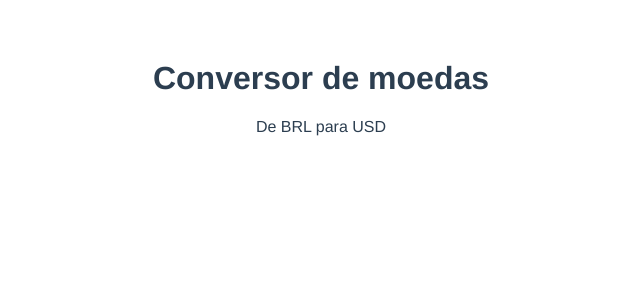
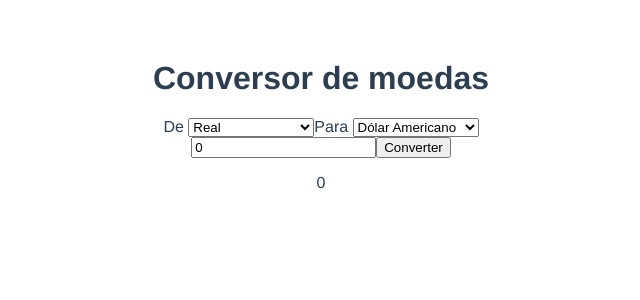
Before and after one commit to lukkanog/conversor-moedas, a Vue app: page / in a window 1280 px wide. Shown: the top 300 px of the page, without its empty margins (319-959 px from the left). Built offline with nearby package versions, Linux system fonts and the light colour scheme.

Commit message:
converting values

```diff
--- a/src/components/Conversor.vue
+++ /dev/null
@@ -1,21 +0,0 @@
-<template>
-    <div>
-        <p>De {{from}} para {{to}}</p>
-    </div>
-</template>
-
-<script>
-export default {
-    name: "Conversor",
-    data(){
-        return({
-            from: "BRL",
-            to: "USD"
-        })
-    }
-}
-</script>
-
-<style scoped>
-
-</style>
--- /dev/null
+++ b/src/components/Converter.vue
@@ -0,0 +1,73 @@
+<template>
+    <div class="converter">
+
+        <form v-on:submit.prevent v-on:change="convertValues">
+            <div>
+                <label for="base">De </label>
+                <select name="base" id="base" v-model="base">
+                    <option value="BRL">Real</option>
+                    <option value="USD">Dólar Americano</option>
+                    <option value="EUR">Euro</option>
+                    <option value="GBP">Libra Esterlina</option>
+                    <option value="CAD">Dólar Canadense</option>
+                    <option value="SEK">Coroa Sueca</option>
+                </select>
+
+                <label for="to">Para </label>
+                <select name="to" id="to" v-model="to">
+                    <option value="BRL">Real</option>
+                    <option value="USD">Dólar Americano</option>
+                    <option value="EUR">Euro</option>
+                    <option value="GBP">Libra Esterlina</option>
+                    <option value="CAD">Dólar Canadense</option>
+                    <option value="SEK">Coroa Sueca</option>
+            </select>
+            </div>
+
+            <input type="number" step=".01" v-model="initialValue">
+
+            <input type="submit" value="Converter" v-on.prevent>
+
+        </form>
+
+        <p>{{convertedValue}}</p>
+
+    </div>
+</template>
+
+<script>
+export default {
+    name: "Converter",
+    data(){
+        return({
+            base: "BRL",
+            to: "USD",
+            initialValue : 0,
+            convertedValue : 0,
+        })
+    },
+    methods: {
+         convertValues: function(){
+             fetch(`https://api.exchangeratesapi.io/latest?base=${this.base}&symbols=${this.to}`)
+            .then(response => response.json())
+            .then(data => this.handleData(data))
+            .catch(err => console.log(err))
+        },
+
+        handleData : function(data){
+            const currencyValue = data.rates[this.to];
+            const convertedValue = this.initialValue * currencyValue;
+
+            this.convertedValue = (Math.round(convertedValue * 100) / 100).toFixed(2);
+        },
+
+        calculateValue : function(value, parameterValue){
+            return value * parameterValue;
+        }
+    }
+}
+</script>
+
+<style scoped>
+
+</style>
--- a/src/components/Wrapper.vue
+++ b/src/components/Wrapper.vue
@@ -1,16 +1,16 @@
 <template>
     <div>
         <h1>Conversor de moedas</h1>
-        <Conversor />
+        <Converter />
     </div>
 </template>
 
 <script>
-import Conversor from "./Conversor.vue";
+import Converter from "./Converter.vue";
 
 export default {
     name: "Wrapper",
-    components: {Conversor}
+    components: {Converter}
 }
 </script>
 
```
